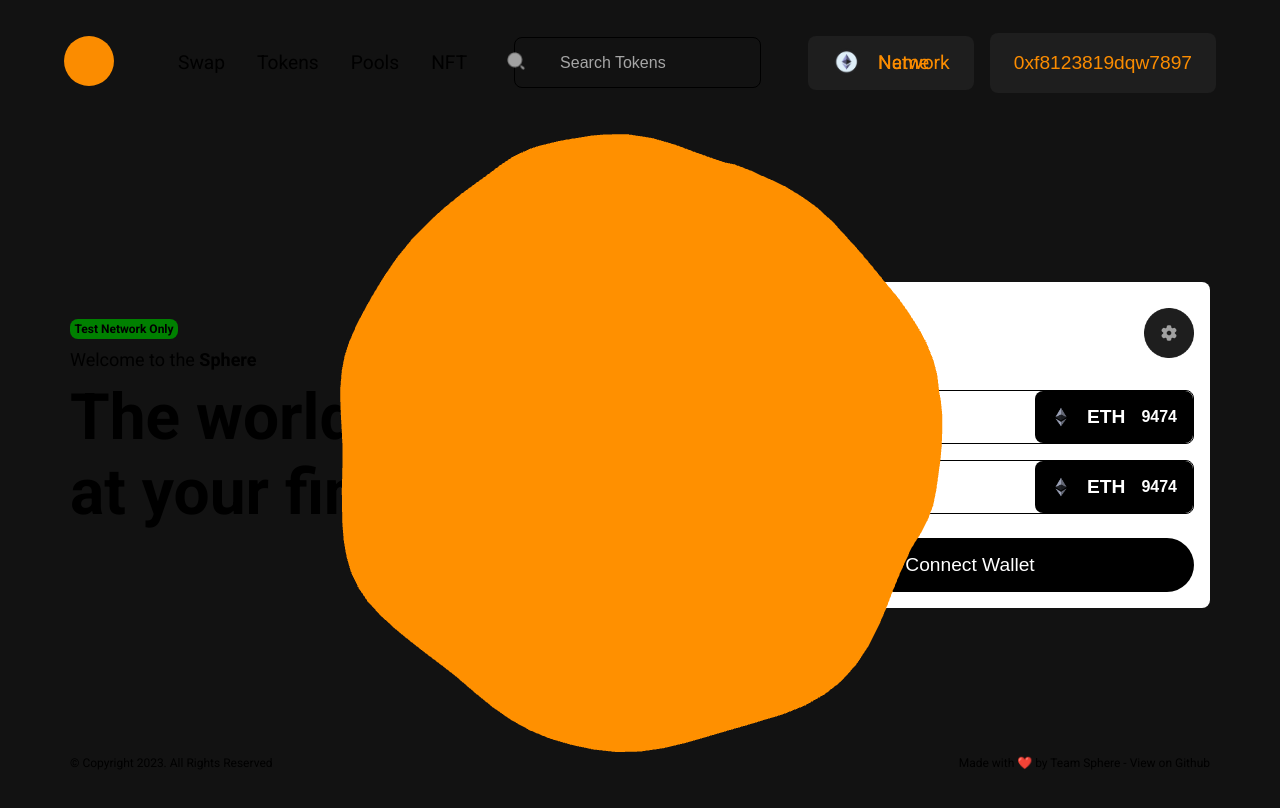
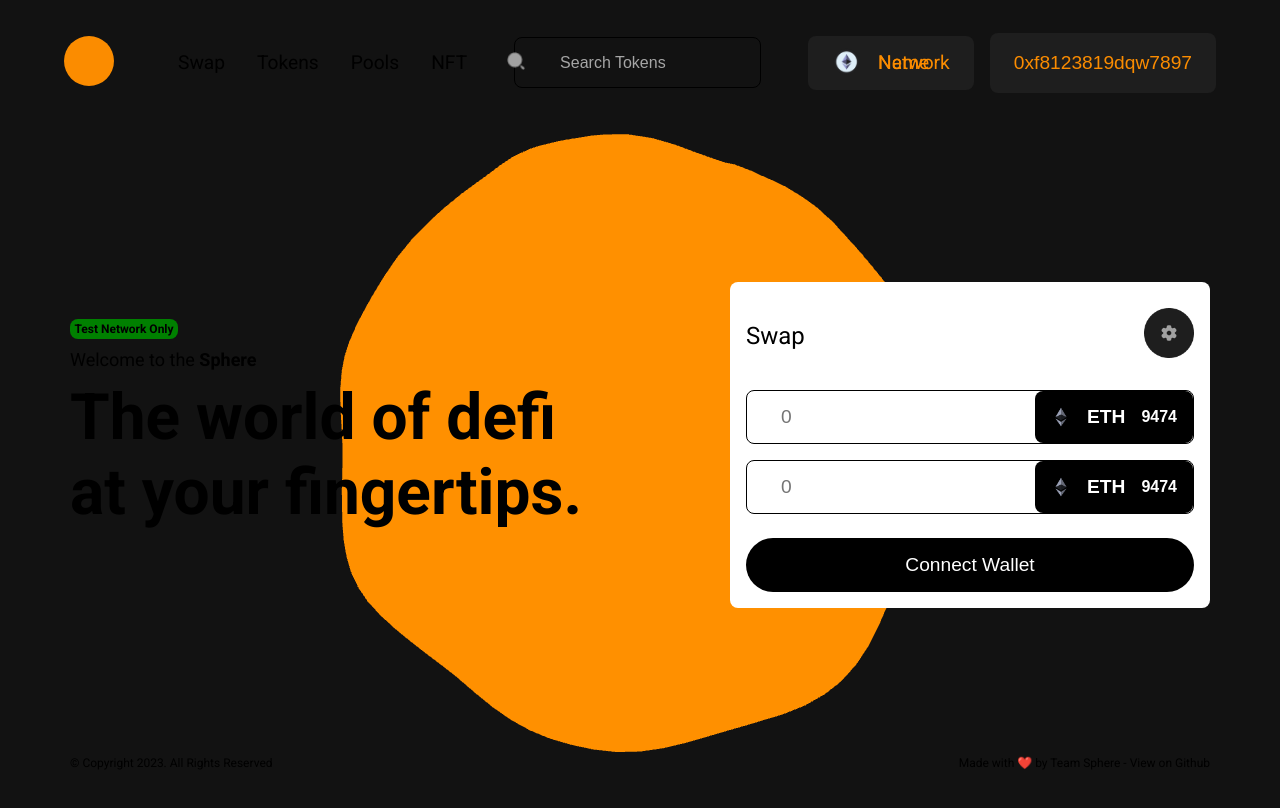
Before and after one commit to TeamSphere/sphere, a Next.js app: page / in a window 1280 px wide. Shown: the top 808 px of the page. Built offline with nearby package versions, Linux system fonts and the light colour scheme.

Commit message:
Fix blob zindex

```diff
--- a/styles/globals.css
+++ b/styles/globals.css
@@ -33,7 +33,7 @@ a {
   position: absolute !important;
   min-height: 100vh;
   min-width: 100vw;
-  z-index: 1000;
+  z-index: -1;
 }
 
 .main {
```
